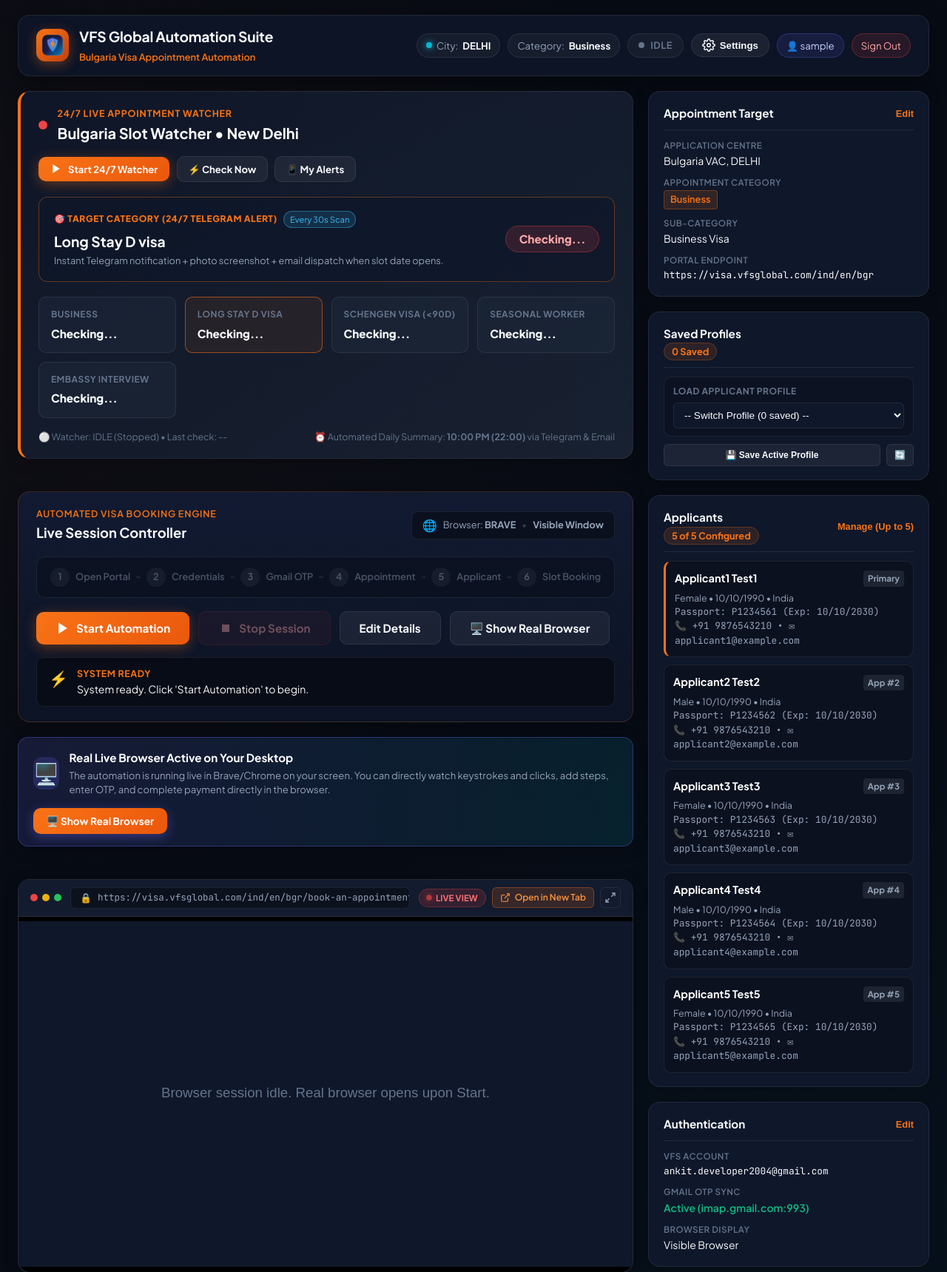
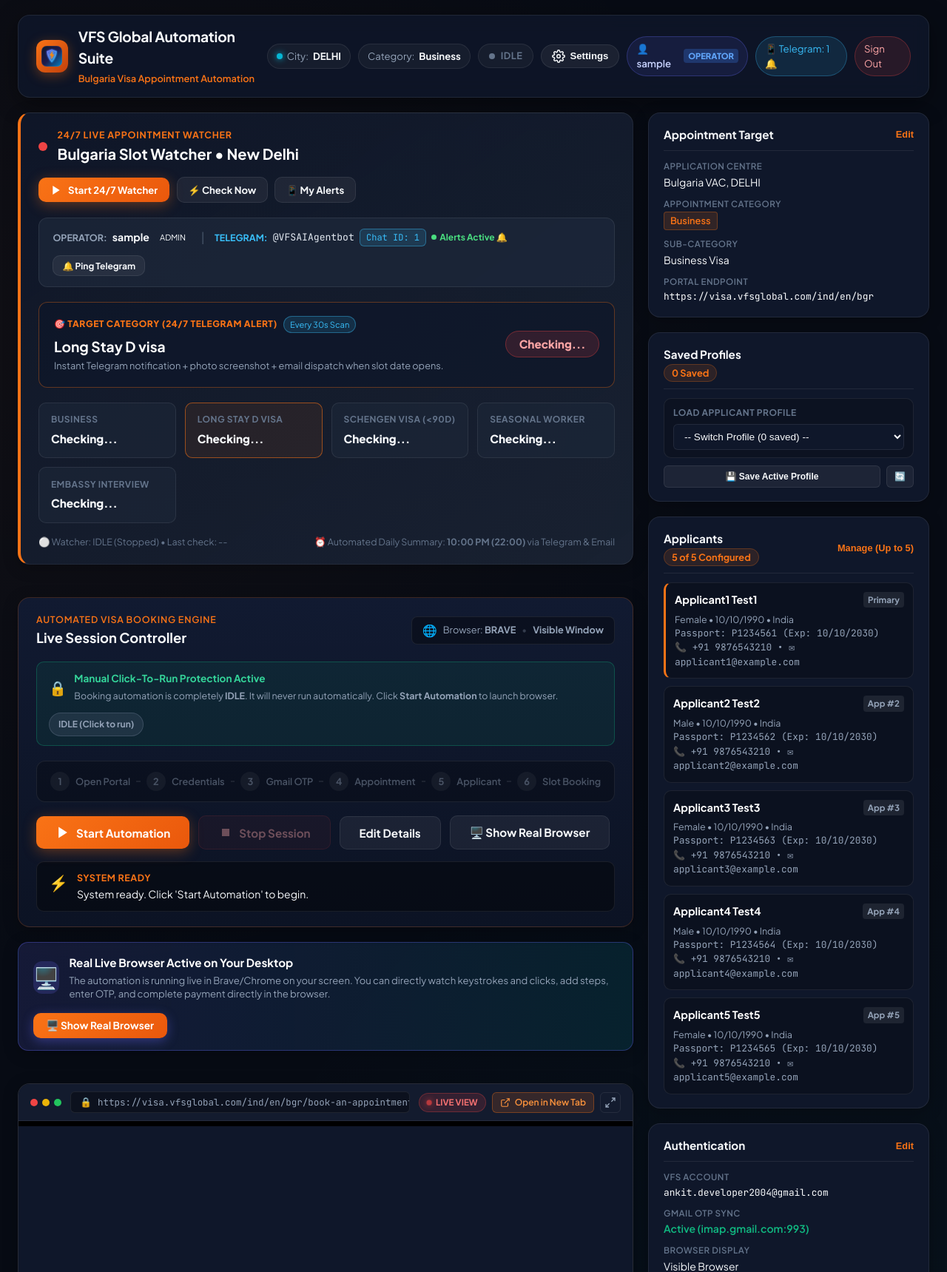
Before and after one commit to ankit-datatrainer/automation, a Flask app: page / in a window 1280 px wide. Shown: the top 1719 px of the page at 74% size. Run offline with Flask 3, Linux system fonts and the light colour scheme; the visitor is signed in with stand-in values (Sample User, id 1); data that the repository does not hold is empty.

Commit message:
feat: add 24/7 Bulgaria slot watcher and operator identity to operator dashboard, enforce manual click-to-run automation protection

```diff
--- a/app.py
+++ b/app.py
@@ -93,13 +93,18 @@ def super_admin_required(f):
 def inject_user():
     """Make current user info available in all Jinja templates."""
     if session.get("user_id"):
+        uid = session.get("user_id")
+        user_db = vfs_db.get_user_by_id(uid) or {}
         return {
             "current_user": {
-                "id": session.get("user_id"),
+                "id": uid,
                 "username": session.get("username"),
-                "full_name": session.get("full_name") or session.get("username"),
-                "email": session.get("email"),
+                "full_name": user_db.get("full_name") or session.get("full_name") or session.get("username"),
+                "email": user_db.get("email") or session.get("email"),
                 "role": session.get("role"),
+                "telegram_chat_id": user_db.get("telegram_chat_id") or session.get("telegram_chat_id"),
+                "telegram_notifications": user_db.get("telegram_notifications", 1),
+                "email_notifications": user_db.get("email_notifications", 1),
             }
         }
     return {"current_user": None}
@@ -109,25 +114,44 @@ def inject_user():
 # LOGGING & WORKER THREAD
 # =============================================================================
 
+# Set of step names that belong strictly to the browser booking automation
+BOOKING_AUTOMATION_STEPS = {
+    "STARTING", "INIT", "LOGIN", "OTP", "DASHBOARD",
+    "APPLICATION_DETAIL", "FORM", "YOUR_DETAILS", "APPLICANT",
+    "BOOK_APPOINTMENT", "SLOT", "SERVICES", "PAYMENT",
+    "REVIEW", "APPOINTMENT_CONFIRMATION"
+}
+
 def push_log(step: str, message: str):
     """Callback triggered by automation to record logs and update state."""
     timestamp = datetime.now().strftime("%H:%M:%S")
     entry = {"timestamp": timestamp, "step": step, "message": message}
-    state["current_step"] = step
-    state["message"] = message
-    state["last_update"] = time.time()
 
-    if step == "COMPLETED":
+    # Only update booking automation state if this is an actual booking automation event
+    if step in BOOKING_AUTOMATION_STEPS:
+        state["current_step"] = step
+        state["message"] = message
+        state["status"] = "RUNNING"
+        state["last_update"] = time.time()
+    elif step == "COMPLETED":
+        state["current_step"] = step
         state["status"] = "COMPLETED"
+        state["message"] = message
         state["finished_at"] = timestamp
+        state["last_update"] = time.time()
     elif step == "ERROR":
+        state["current_step"] = step
         state["status"] = "ERROR"
+        state["message"] = message
         state["finished_at"] = timestamp
-    elif step == "STOPPED":
+        state["last_update"] = time.time()
+    elif step in ("STOPPED", "STOPPING"):
         state["status"] = "STOPPED"
+        state["message"] = message
         state["finished_at"] = timestamp
-    else:
-        state["status"] = "RUNNING"
+        state["last_update"] = time.time()
+    # Administrative & background events (AUTH, MONITOR, ADMIN, CONFIG, DATABASE, NOTIFY, USER)
+    # do NOT touch the booking automation's state or stepper.
 
     recent_logs.append(entry)
     if len(recent_logs) > 400:
@@ -537,6 +561,35 @@ def user_update_own_notifications():
     return jsonify({"success": False, "message": msg}), 400
 
 
+@app.route("/api/user/test_telegram", methods=["POST"])
+@login_required
+def user_test_telegram():
+    """One-click Telegram ping for the logged-in operator."""
+    uid = session.get("user_id")
+    user_db = vfs_db.get_user_by_id(uid) or {}
+    chat_id = user_db.get("telegram_chat_id")
+    if not chat_id:
+        return jsonify({"success": False, "message": "No Telegram Chat ID configured for your account. Please set it in Alert Settings."}), 400
+
+    settings = vfs_db.get_slot_monitor_settings()
+    bot_token = settings.get("telegram_bot_token") or os.getenv("TELEGRAM_BOT_TOKEN", "") or cfg.TELEGRAM_BOT_TOKEN
+    if not bot_token:
+        return jsonify({"success": False, "message": "Telegram Bot Token is not configured."}), 400
+
+    text = (
+        f"🔔 <b>Operator Telegram Ping Test</b>\n\n"
+        f"👤 <b>Operator:</b> {user_db.get('full_name') or user_db.get('username')}\n"
+        f"📱 <b>Chat ID:</b> <code>{chat_id}</code>\n"
+        f"📅 <b>Time:</b> <code>{datetime.now().strftime('%Y-%m-%d %H:%M:%S')}</code>\n"
+        f"✅ <b>Status:</b> Telegram alerts are active and ready!"
+    )
+    ok, msg = vfs_notifications.send_telegram_message(bot_token, chat_id, text)
+    if not ok:
+        return jsonify({"success": False, "message": f"Telegram test failed: {msg}"}), 400
+    return jsonify({"success": True, "message": f"Telegram ping delivered successfully to Chat ID {chat_id}!"})
+
+
+
 # =============================================================================
 # AUTOMATION CONTROLLER APIS
 # =============================================================================
--- a/templates/index.html
+++ b/templates/index.html
@@ -53,8 +53,16 @@
           <span>Settings</span>
         </button>
         {% if current_user %}
-        <div class="badge-pill" style="color:#c7d2fe; background:rgba(99,102,241,0.12); border:1px solid rgba(99,102,241,0.3);">
+        <div class="badge-pill" style="color:#c7d2fe; background:rgba(99,102,241,0.12); border:1px solid rgba(99,102,241,0.3); font-weight:600;">
           <span>👤 {{ current_user.full_name or current_user.username }}</span>
+          {% if current_user.role == 'super_admin' %}
+          <span style="background:rgba(245,158,11,0.25); color:#fbbf24; padding:1px 6px; border-radius:4px; font-size:0.7rem; font-weight:800; margin-left:4px;">ADMIN</span>
+          {% else %}
+          <span style="background:rgba(59,130,246,0.25); color:#60a5fa; padding:1px 6px; border-radius:4px; font-size:0.7rem; font-weight:800; margin-left:4px;">OPERATOR</span>
+          {% endif %}
+        </div>
+        <div class="badge-pill" id="navTelegramPill" style="cursor:pointer; color:#38bdf8; background:rgba(56,189,248,0.12); border:1px solid rgba(56,189,248,0.3);" onclick="openOperatorNotificationModal()" title="Click to configure Telegram Alerts">
+          <span>📱 Telegram: {{ current_user.telegram_chat_id or 'Not Set' }} {% if current_user.telegram_chat_id %}🔔{% endif %}</span>
         </div>
         <a href="/logout" class="badge-pill" style="text-decoration:none; color:#fca5a5; background:rgba(239,68,68,0.12); border:1px solid rgba(239,68,68,0.3);" title="Sign Out">
           <span>Sign Out</span>
@@ -102,6 +110,34 @@
             </div>
           </div>
 
+          <!-- Operator Identity & Watcher Status Ribbon -->
+          <div style="background: rgba(30, 41, 59, 0.75); border: 1px solid rgba(255, 255, 255, 0.08); border-radius: 12px; padding: 0.85rem 1.15rem; margin-bottom: 1.25rem; display: flex; justify-content: space-between; align-items: center; flex-wrap: wrap; gap: 0.75rem;">
+            <div style="display: flex; align-items: center; gap: 0.85rem; flex-wrap: wrap;">
+              <div style="display: flex; align-items: center; gap: 0.45rem;">
+                <span style="font-size: 0.78rem; color: #94a3b8; font-weight: 700; text-transform: uppercase;">Operator:</span>
+                <strong style="color: #f8fafc; font-size: 0.88rem;">{{ current_user.full_name or current_user.username if current_user else 'Operator' }}</strong>
+                <span class="role-badge user" style="font-size: 0.68rem; padding: 2px 7px;">{{ (current_user.role if current_user else 'OPERATOR') | upper }}</span>
+              </div>
+              <span style="color: #475569;">|</span>
+              <div style="display: flex; align-items: center; gap: 0.45rem;">
+                <span style="color: #38bdf8; font-size: 0.78rem; font-weight: 700; text-transform: uppercase;">Telegram:</span>
+                <span style="color: #e2e8f0; font-size: 0.82rem; font-family: 'JetBrains Mono';">@VFSAIAgentbot</span>
+                <span style="background: rgba(56, 189, 248, 0.15); border: 1px solid rgba(56, 189, 248, 0.4); color: #38bdf8; padding: 2px 8px; border-radius: 6px; font-size: 0.75rem; font-family: 'JetBrains Mono';">
+                  Chat ID: {{ current_user.telegram_chat_id or '7815919062' if current_user else '7815919062' }}
+                </span>
+                <span style="color: #4ade80; font-size: 0.75rem; font-weight: 700; display: inline-flex; align-items: center; gap: 0.25rem;">
+                  <span style="width: 7px; height: 7px; border-radius: 50%; background: #4ade80; display: inline-block;"></span>
+                  Alerts Active 🔔
+                </span>
+              </div>
+            </div>
+            <div style="display: flex; gap: 0.5rem;">
+              <button type="button" class="btn btn-secondary" onclick="operatorDirectTelegramPing()" style="padding: 0.35rem 0.75rem; font-size: 0.75rem;" title="Send instant test alert to my Telegram">
+                <span>🔔 Ping Telegram</span>
+              </button>
+            </div>
+          </div>
+
           <!-- Target Highlight: Long Stay D Visa -->
           <div style="background: rgba(15, 23, 42, 0.7); border: 1px solid rgba(249, 115, 22, 0.35); border-radius: 12px; padding: 1.15rem 1.25rem; display: flex; justify-content: space-between; align-items: center; flex-wrap: wrap; gap: 1rem; margin-bottom: 1.25rem;">
             <div>
@@ -164,6 +200,20 @@
               <span class="sep">•</span>
               <span id="labelMode"><strong>{{ 'Headless' if cfg.HEADLESS else 'Visible Window' }}</strong></span>
             </div>
+          </div>
+
+          <!-- Manual Click-To-Run Security Protection Notice -->
+          <div style="background: rgba(16, 185, 129, 0.08); border: 1px solid rgba(16, 185, 129, 0.3); border-radius: 10px; padding: 0.75rem 1rem; margin-bottom: 1.25rem; display: flex; align-items: center; justify-content: space-between; flex-wrap: wrap; gap: 0.75rem;">
+            <div style="display: flex; align-items: center; gap: 0.65rem;">
+              <span style="font-size: 1.2rem;">🔒</span>
+              <div>
+                <strong style="color: #34d399; font-size: 0.85rem; display: block;">Manual Click-To-Run Protection Active</strong>
+                <span style="color: #94a3b8; font-size: 0.78rem;">Booking automation is completely <strong>IDLE</strong>. It will never run automatically. Click <strong>Start Automation</strong> to launch browser.</span>
+              </div>
+            </div>
+            <span class="badge-pill" id="automationStatusPill" style="background: rgba(100, 116, 139, 0.2); color: #94a3b8; border: 1px solid rgba(100, 116, 139, 0.4); font-size: 0.75rem; font-weight: 700;">
+              IDLE (Click to run)
+            </span>
           </div>
 
           <!-- Stepper Visualizer -->
@@ -1135,13 +1185,26 @@
         badge.className = `status-badge ${s.status.toLowerCase()}`;
         statusText.innerText = s.status;
 
+        const autoPill = document.getElementById("automationStatusPill");
         if (s.status === "RUNNING") {
           btnStart.disabled = true;
           btnStop.disabled = false;
+          if (autoPill) {
+            autoPill.textContent = "⚡ RUNNING SESSION";
+            autoPill.style.background = "rgba(16, 185, 129, 0.25)";
+            autoPill.style.color = "#34d399";
+            autoPill.style.borderColor = "rgba(16, 185, 129, 0.6)";
+          }
           startLiveScreenPolling();
         } else {
           btnStart.disabled = false;
           btnStop.disabled = true;
+          if (autoPill) {
+            autoPill.textContent = "IDLE (Click to run)";
+            autoPill.style.background = "rgba(100, 116, 139, 0.2)";
+            autoPill.style.color = "#94a3b8";
+            autoPill.style.borderColor = "rgba(100, 116, 139, 0.4)";
+          }
         }
 
         if (s.current_step && s.current_step !== "NONE") {
@@ -1437,6 +1500,20 @@
       }
     }
 
+    async function operatorDirectTelegramPing() {
+      try {
+        const res = await fetch('/api/user/test_telegram', { method: 'POST' });
+        const d = await res.json();
+        if (d.success) {
+          alert('✅ Telegram Ping Succeeded!\n\n' + d.message);
+        } else {
+          alert('❌ Telegram Ping Failed:\n\n' + d.message);
+        }
+      } catch (e) {
+        alert('Network error testing Telegram ping: ' + e);
+      }
+    }
+
     async function testMyTelegramPing() {
       const chatId = document.getElementById('op_telegram_chat_id').value.trim();
       if (!chatId) {
```
Also changed, not shown: tests/verify_operator_watcher.py (added, +71 -0 lines), 1 other file.
